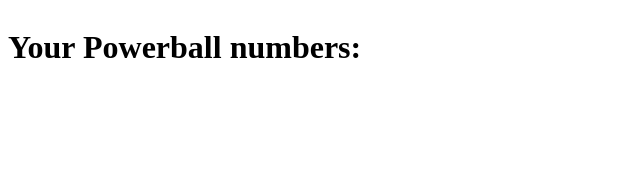
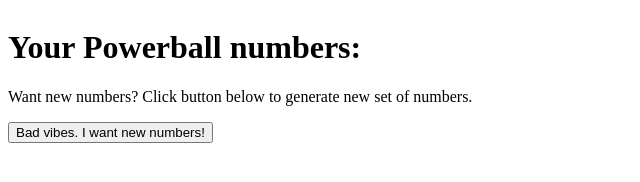
Before and after one commit to Patresia-A/Powerball-Generator, a plain HTML site: page secondpage.html in a window 1280 px wide. Shown: the whole page, without its empty margins (0-640 px from the left). Drawn offline with Linux system fonts and the light colour scheme.

Commit message:
Update secondpage.html
added button

```diff
--- a/secondpage.html
+++ b/secondpage.html
@@ -5,6 +5,10 @@
   <body>
     <a href="index.html"><img src=""></a>
     <h1>Your Powerball numbers:</h1>
+    <p id="troll">Want new numbers? Click button below to generate new set of numbers.</p>
+
+<button type="button" onclick='document.getElementById("troll").innerHTML = "You sucker. You get what you get!"'>Bad vibes. I want new numbers!</button>
+
     <p></p>
     <h2></h2>
     <p></p>
```
